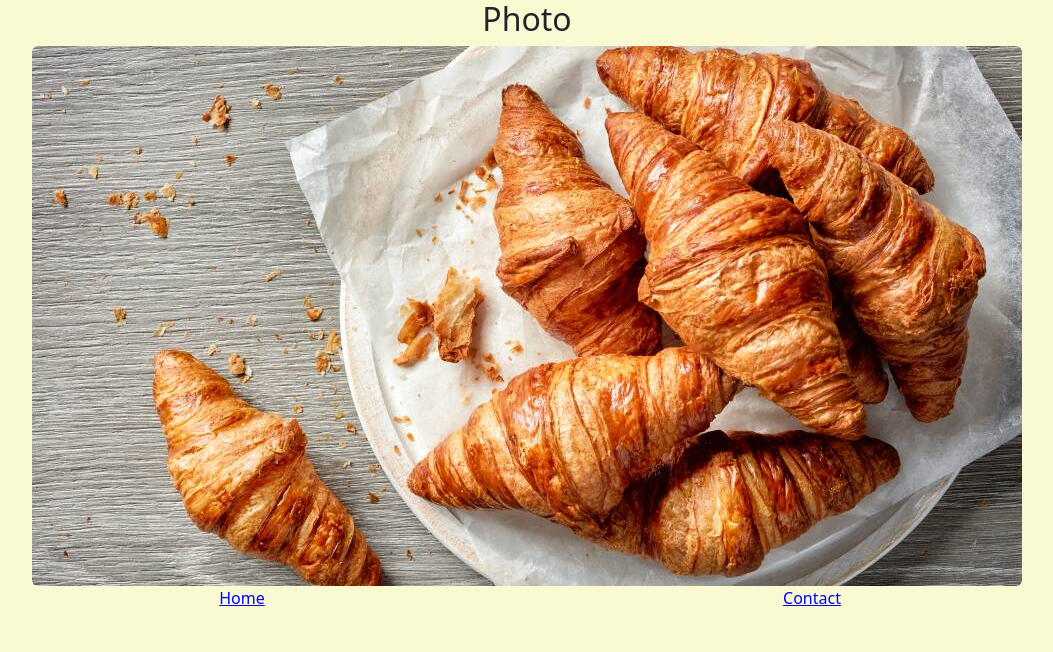
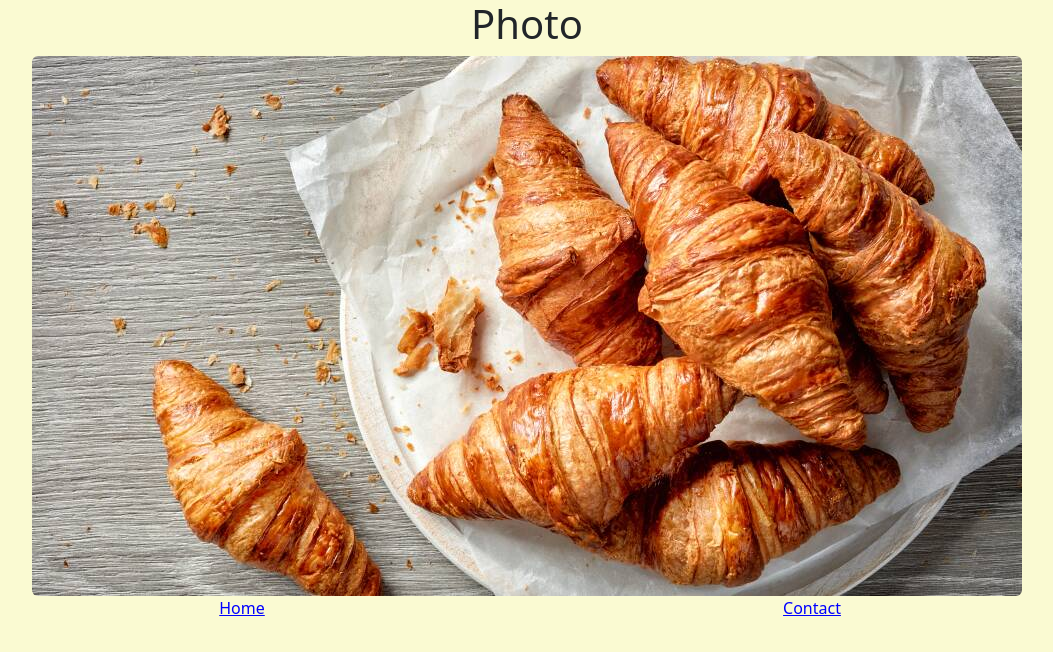
Before and after one commit to desaraeamber/croissant-website, a plain HTML site: page photos.html in a window 1280 px wide. Shown: the whole page, without its empty margins (113-1166 px from the left). Drawn offline with nearby package versions, Linux system fonts and the light colour scheme.

Commit message:
Made website SEO friendly

```diff
--- a/photos.html
+++ b/photos.html
@@ -4,17 +4,19 @@
     <meta charset="UTF-8">
     <meta http-equiv="X-UA-Compatible" content="IE=edge">
     <meta name="viewport" content="width=device-width, initial-scale=1.0">
+    <meta name="description"  content="This is a website about croissants." />
+</head>
     <link href="https://cdn.jsdelivr.net/npm/bootstrap@5.2.0-beta1/dist/css/bootstrap.min.css" rel="stylesheet" integrity="sha384-0evHe/X+R7YkIZDRvuzKMRqM+OrBnVFBL6DOitfPri4tjfHxaWutUpFmBp4vmVor" crossorigin="anonymous">
     <link rel="stylesheet" href="/src/styles.css">
     <title>Photo</title>
 </head>
 <body>
     <div class="container-sm">
-    <h2>
+    <h1>
         Photo
-    </h2>
+    </h1>
 
-    <img class="img-fluid rounded mx-auto" src="/src/photos/download.jpg">
+    <img class="img-fluid rounded mx-auto" alt="Image of Croissants" src="/src/photos/download.jpg">
 <br>
     <div class="row">
         <div class="col-6">
```
Also changed, not shown: contact.html (+1 -1 lines), index.html (+2 -2 lines).
